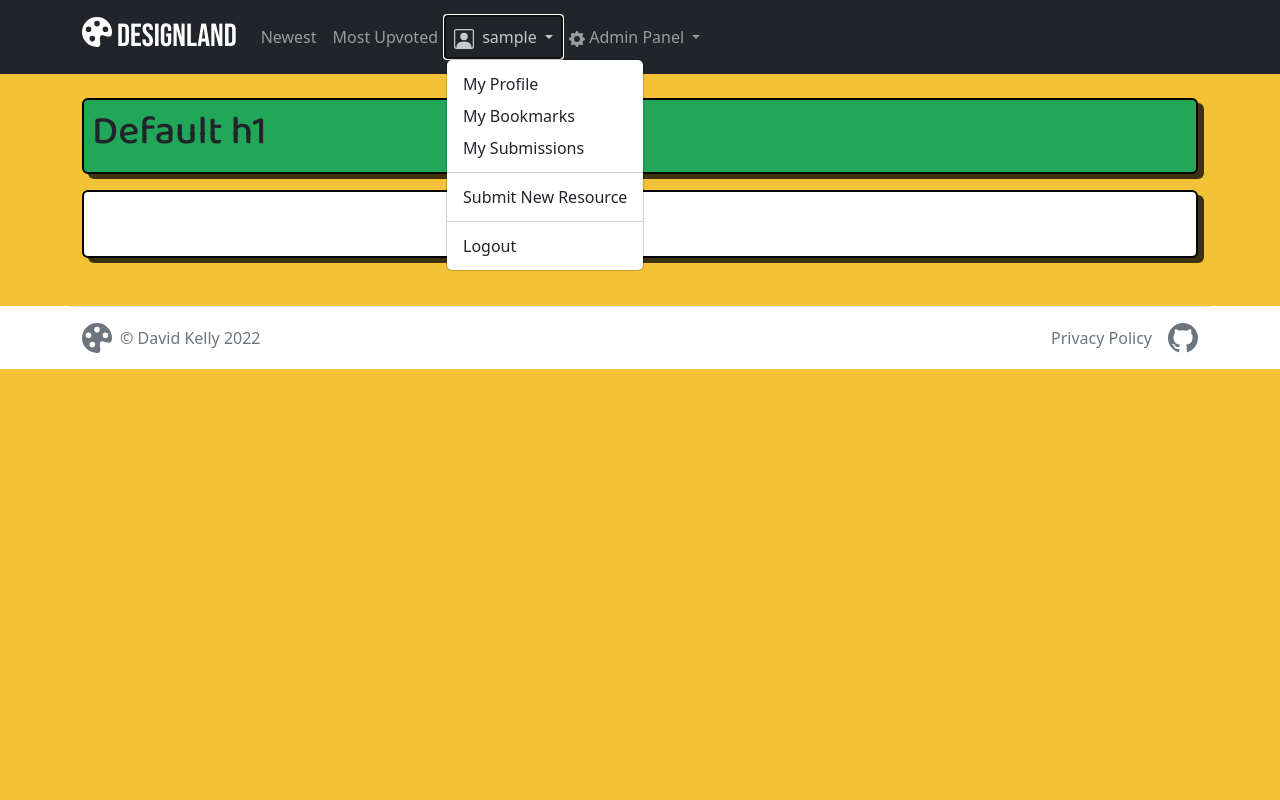
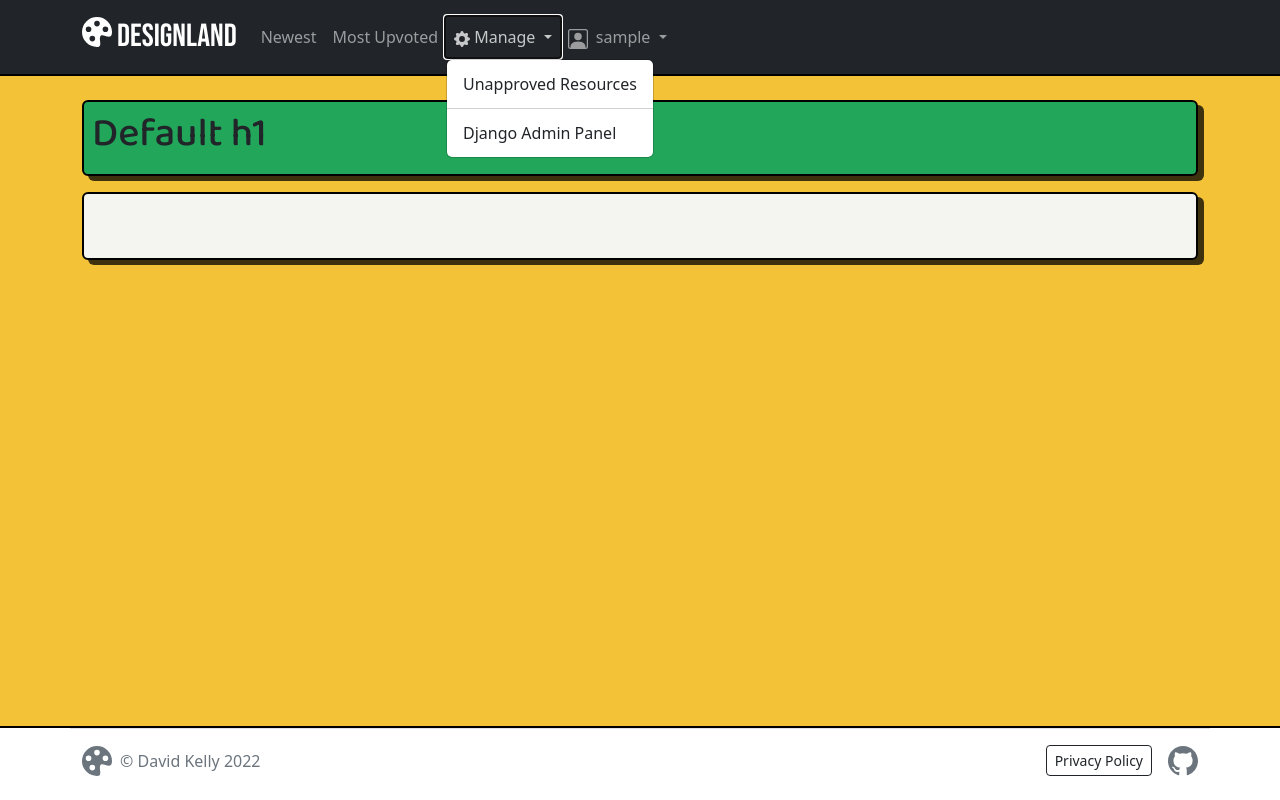
Before and after one commit to davidindub/designland, a Django app: page / in a window 1280 px wide, after a click on "Manage". Run offline with Django 3.2, Linux system fonts and the light colour scheme; the visitor is signed in with stand-in values (Sample User, id 1); data that the repository does not hold is empty; parts of the project's set-up code (start-up, migrations or seed data) failed here and were passed over.

Commit message:
Add Privacy Policy

```diff
--- a/designland/settings.py
+++ b/designland/settings.py
@@ -68,7 +68,13 @@ INSTALLED_APPS = [
     'cloudinary',
     'directory',
     'taggit',
+    'crispy_forms',
+    'crispy_bootstrap5'
 ]
+
+CRISPY_ALLOWED_TEMPLATE_PACKS = "bootstrap5"
+
+CRISPY_TEMPLATE_PACK = "bootstrap5"
 
 SITE_ID = 2
 
--- a/directory/forms.py
+++ b/directory/forms.py
@@ -1,19 +1,41 @@
-from django.forms import ModelForm
+from django import forms
 from django.contrib.auth.mixins import LoginRequiredMixin
 from .models import Resource, Profile
+from taggit.models import Tag
+from crispy_forms.helper import FormHelper
+
+TAGS = []
+
+for tag in Tag.objects.all():
+    TAGS.append((tag, tag))
 
 
-class FormForResource(LoginRequiredMixin, ModelForm):
+class FormForResource(LoginRequiredMixin, forms.ModelForm):
     """
     Form for creating and updating design resources
     """
+    def __init__(self, *args, **kwargs):
+        super().__init__(*args, **kwargs)
+        self.helper = FormHelper(self)
+        self.helper.add_input(Submit("submit", "Submit"))
+
     class Meta:
         model = Resource
-        fields = "__all__"
+        # fields = "__all__"
         exclude = ["approved", "slug", "upvotes", "bookmarks", "thumbnail"]
 
 
-class FormForProfile(LoginRequiredMixin, ModelForm):
+        # widgets = {
+        #     "title": forms.TextInput(attrs={"class": "form-control"}),
+        #     "url": forms.URLInput(attrs={"class": "form-control"}),
+        #     "author": forms.Select(attrs={"class": "form-control"}),
+        #     "content": forms.Textarea(attrs={"class": "form-control"}),
+        #     "tags": forms.CheckboxSelectMultiple(choices=TAGS),
+
+        # }
+
+
+class FormForProfile(LoginRequiredMixin, forms.ModelForm):
     """
     Form for updating users profiles
     """
--- a/static/css/style.css
+++ b/static/css/style.css
@@ -4,17 +4,44 @@
     box-sizing: border-box;
   }
 
-body, main {
+
+body {
     background-color: rgb(244, 194, 54);
+    margin: 0;
+    min-height: 100vh;
+    display: flex;
+    flex-direction: column;
+}
+
+main {
+    flex: 1;
 }
 
 h1, h2, h3, h4, h5, h6 {
     font-family: 'Baloo 2', sans-serif;
+
+}
+
+.navbar {
+    border-bottom: 2px solid rgb(0, 0, 0);
 }
 
 .navbar-brand {
     font-family: 'Bebas Neue', sans-serif;
     font-size: 2rem;
+}
+
+.footer-container {
+    border-top: 2px solid rgb(0, 0, 0);
+    background-color: rgb(255, 255, 255);
+}
+
+footer {
+    background-color: rgb(255, 255, 255);
+}
+
+.btn:hover, a {
+    transition: all 0.2s ease-in-out;
 }
 
 .footer-link svg {
@@ -33,8 +60,36 @@ a {
     text-decoration: none;
 }
 
-.resource-container, .footer-container, .container-main-content {
+.container-main-content {
+    background-color: rgb(244, 244, 240);
+}
+
+.resource-container {
     background-color: rgb(255, 255, 255);
+}
+
+.tag-container {
+    display: flex;
+    gap: 1rem;
+}
+
+.resource-tag {
+    width: fit-content;
+    padding: 0.5rem 0.75rem;
+    border: 1px solid #000;
+    border-radius: 99999px;
+    background-color: rgb(255, 255, 255);
+    -webkit-transition: all 140ms cubic-bezier(.25, .46, .45, .94);
+    transition: all 140ms cubic-bezier(.25, .46, .45, .94);
+    color: rgb(0, 0, 0);
+    font-size: 0.875rem;
+    line-height: 1;
+}
+
+.resource-tag:hover {
+    color:rgb(0, 0, 0);
+    box-shadow: 3px 3px 0 0 #000;
+    transform: translate(-0.25rem, -0.25rem);
 }
 
 .list-title {
@@ -74,5 +129,5 @@ a {
 }
 
 .resource-tag {
-    background-color: rgb(157, 154, 198);
+    /* background-color: rgb(157, 154, 198); */
 }
--- a/templates/base.html
+++ b/templates/base.html
@@ -40,6 +40,28 @@
                     <li class="nav-item">
                         <a class="nav-link" href="#">Most Upvoted</a>
                     </li>
+                    {% if user.is_staff %}
+                    <li class="nav-item dropdown">
+                        <a class="nav-link dropdown-toggle" href="#" role="button" data-bs-toggle="dropdown"
+                            aria-expanded="false">
+                            <svg xmlns="http://www.w3.org/2000/svg" width="16" height="16" fill="currentColor"
+                                class="bi bi-gear-fill" viewBox="0 0 16 16">
+                                <path
+                                    d="M9.405 1.05c-.413-1.4-2.397-1.4-2.81 0l-.1.34a1.464 1.464 0 0 1-2.105.872l-.31-.17c-1.283-.698-2.686.705-1.987 1.987l.169.311c.446.82.023 1.841-.872 2.105l-.34.1c-1.4.413-1.4 2.397 0 2.81l.34.1a1.464 1.464 0 0 1 .872 2.105l-.17.31c-.698 1.283.705 2.686 1.987 1.987l.311-.169a1.464 1.464 0 0 1 2.105.872l.1.34c.413 1.4 2.397 1.4 2.81 0l.1-.34a1.464 1.464 0 0 1 2.105-.872l.31.17c1.283.698 2.686-.705 1.987-1.987l-.169-.311a1.464 1.464 0 0 1 .872-2.105l.34-.1c1.4-.413 1.4-2.397 0-2.81l-.34-.1a1.464 1.464 0 0 1-.872-2.105l.17-.31c.698-1.283-.705-2.686-1.987-1.987l-.311.169a1.464 1.464 0 0 1-2.105-.872l-.1-.34zM8 10.93a2.929 2.929 0 1 1 0-5.86 2.929 2.929 0 0 1 0 5.858z" />
+                            </svg>
+                            Manage
+                        </a>
+                        <ul class="dropdown-menu">
+                            <li><a class="dropdown-item" href="{% url 'list' 'unapproved' %}">Unapproved Resources</a>
+                            </li>
+                            <li>
+                                <hr class="dropdown-divider">
+                            </li>
+                            <li><a class="dropdown-item" href="/admin">Django Admin Panel</a>
+                            </li>
+                        </ul>
+                    </li>
+                    {% endif %}
                     {% if user.is_authenticated %}
                     <li class="nav-item dropdown">
                         <a class="nav-link dropdown-toggle" href="#" role="button" data-bs-toggle="dropdown"
@@ -68,28 +90,6 @@
                             <li><a class="dropdown-item" href="{% url 'account_logout' %}">Logout</a></li>
                         </ul>
                     </li>
-                    {% if user.is_staff %}
-                    <li class="nav-item dropdown">
-                        <a class="nav-link dropdown-toggle" href="#" role="button" data-bs-toggle="dropdown"
-                            aria-expanded="false">
-                            <svg xmlns="http://www.w3.org/2000/svg" width="16" height="16" fill="currentColor" class="bi bi-gear-fill" viewBox="0 0 16 16">
-                                <path d="M9.405 1.05c-.413-1.4-2.397-1.4-2.81 0l-.1.34a1.464 1.464 0 0 1-2.105.872l-.31-.17c-1.283-.698-2.686.705-1.987 1.987l.169.311c.446.82.023 1.841-.872 2.105l-.34.1c-1.4.413-1.4 2.397 0 2.81l.34.1a1.464 1.464 0 0 1 .872 2.105l-.17.31c-.698 1.283.705 2.686 1.987 1.987l.311-.169a1.464 1.464 0 0 1 2.105.872l.1.34c.413 1.4 2.397 1.4 2.81 0l.1-.34a1.464 1.464 0 0 1 2.105-.872l.31.17c1.283.698 2.686-.705 1.987-1.987l-.169-.311a1.464 1.464 0 0 1 .872-2.105l.34-.1c1.4-.413 1.4-2.397 0-2.81l-.34-.1a1.464 1.464 0 0 1-.872-2.105l.17-.31c.698-1.283-.705-2.686-1.987-1.987l-.311.169a1.464 1.464 0 0 1-2.105-.872l-.1-.34zM8 10.93a2.929 2.929 0 1 1 0-5.86 2.929 2.929 0 0 1 0 5.858z"/>
-                              </svg>
-                            Admin Panel
-                        </a>
-                        <ul class="dropdown-menu">
-                            <li><a class="dropdown-item" href="{% url 'list' 'unapproved' %}">Unapproved Resources</a></li>
-                            <li>
-                                <hr class="dropdown-divider">
-                            </li>
-                            <li><a class="dropdown-item" href="{% url 'create_resource' %}">Submit New Resource</a>
-                            </li>
-                            <li>
-                                <hr class="dropdown-divider">
-                            </li>
-                        </ul>
-                    </li>
-                    {% endif %}
                     {% else %}
                     <li class="nav-item">
                         <a class="nav-link" href="{% url 'account_signup' %}">Register</a>
@@ -126,7 +126,7 @@
     </main>
 
     <div class="container-fluid footer-container">
-        <footer class="container-xl d-flex flex-wrap justify-content-between align-items-center py-3 my-4 border-top">
+        <footer class="container-xl d-flex flex-wrap justify-content-between align-items-center pt-3 pb-4 border-top">
             <div class="col-md-4 d-flex align-items-center">
                 <a href="/" class="footer-link mb-3 me-2 mb-md-0 text-muted text-decoration-none lh-1">
                     <svg xmlns="http://www.w3.org/2000/svg" width="30" height="30" fill="currentColor"
@@ -139,9 +139,8 @@
             </div>
 
             <ul class="nav col-md-4 justify-content-end list-unstyled d-flex align-items-center">
-                <li class="ms-3"><a class="text-muted footer-link" href="#"
-                    target="_blank"
-                    aria-label="Privacy Policy (opens in a new tab)">
+                <li class="ms-3"><a class="btn btn-sm btn-outline-dark" href="#" target="_blank"
+                        aria-label="Privacy Policy" data-bs-toggle="modal" data-bs-target="#privacy-policy">
                         Privacy Policy
                     </a></li>
                 <li class="ms-3"><a class="text-muted footer-link" href="https://github.com/davidindub/designland"
@@ -157,8 +156,51 @@
         </footer>
     </div>
 
+    <!-- Modal for Privacy Policy -->
+    <div class="modal fade" id="privacy-policy" tabindex="-1">
+        <div class="modal-dialog modal-fullscreen-sm-down modal-dialog-scrollable">
+            <div class="modal-content">
+                <div class="modal-header">
+                    <h5 class="modal-title">Privacy Policy - August 2022</h5>
+                    <button type="button" class="btn-close" data-bs-dismiss="modal" aria-label="Close"></button>
+                </div>
+                <div class="modal-body">
+                    <h4>What data do we collect?</h4>
+                    <p>We collect and process data when you register for an account. Information you provide may
+                        include: email address and social media usernames. If you choose to signup using Google or
+                        GitHub we will not collect any extra personal identification information.</p>
+                    <h4>How will we use your data?</h4>
+                    <p>This site was created as an educational project and we won't ever email you or share your data
+                        with anyone else.</p>
+                    <h4>How do we store your data?</h4>
+                    <p>Your data is stored on a <a href="https://heroku.com/" target="_blank">Heroku</a> server in the
+                        European Union.</p>
+                    <h4>Your data protection rights</h4>
+                    <p>You can permanently delete your account and all associated information at any time by visiting
+                        your profile, clicking Edit Profile, then Delete Account.</p>
+                    <h4>Cookies</h4>
+                    <p>Cookies are text files placed on your computer to collect standard Internet log information and
+                        visitor behavior information. When you visit our websites, we may collect information from you
+                        automatically through cookies or similar technology</p>
+                    <p>For further information, visit <a href="https://allaboutcookies.org"
+                            target="_blank">allaboutcookies.org</a>.</p>
+                    <h4>How do we use cookies?</h4>
+                    <p>If you register, we use cookies in to improve your experience by keeping you signed in unless you
+                        manually sign out.</p>
+                    <p>We don't collect information about your browser, device or IP address, and we don't use cookies
+                        for advertising.</p>
+                    <p>The above website tells you how to remove cookies from your browser or set your browser not to
+                        accept cookies. Site functionality may not function as expected without cookies.</p>
+                </div>
+                <div class="modal-footer">
+                    <button type="button" class="btn btn-secondary" data-bs-dismiss="modal">Close</button>
+                </div>
+            </div>
+        </div>
+    </div>
 
 
+    <!-- Bootstrap JS -->
     <script src="https://cdn.jsdelivr.net/npm/bootstrap@5.2.0/dist/js/bootstrap.bundle.min.js"
         integrity="sha384-A3rJD856KowSb7dwlZdYEkO39Gagi7vIsF0jrRAoQmDKKtQBHUuLZ9AsSv4jD4Xa" crossorigin="anonymous">
         </script>
@@ -173,8 +215,7 @@
                 <div class="toast-body">
                     {{ message }}
                 </div>
-            <button type="button" class="btn-close me-2 m-auto" data-bs-dismiss="toast"
-                aria-label="Close"></button>
+                <button type="button" class="btn-close me-2 m-auto" data-bs-dismiss="toast" aria-label="Close"></button>
             </div>
         </div>
         {% endfor %}
--- a/templates/user_profile_form.html
+++ b/templates/user_profile_form.html
@@ -1,4 +1,6 @@
 {% extends "base.html" %}
+
+{% load crispy_forms_tags %}
 
 {% block h1 %}
 Update your profile
@@ -9,7 +11,7 @@ Update your profile
 <form method="POST" action="">
     {% csrf_token %}
 
-    {{ form.as_p }}
+    {% crispy form %}
 
     <hr>
 
```
Also changed, not shown: templates/resource_detail.html (+5 -3 lines), templates/resource_form.html (+10 -7 lines), README.md. Lines whose indentation alone changed are shown as unchanged.
